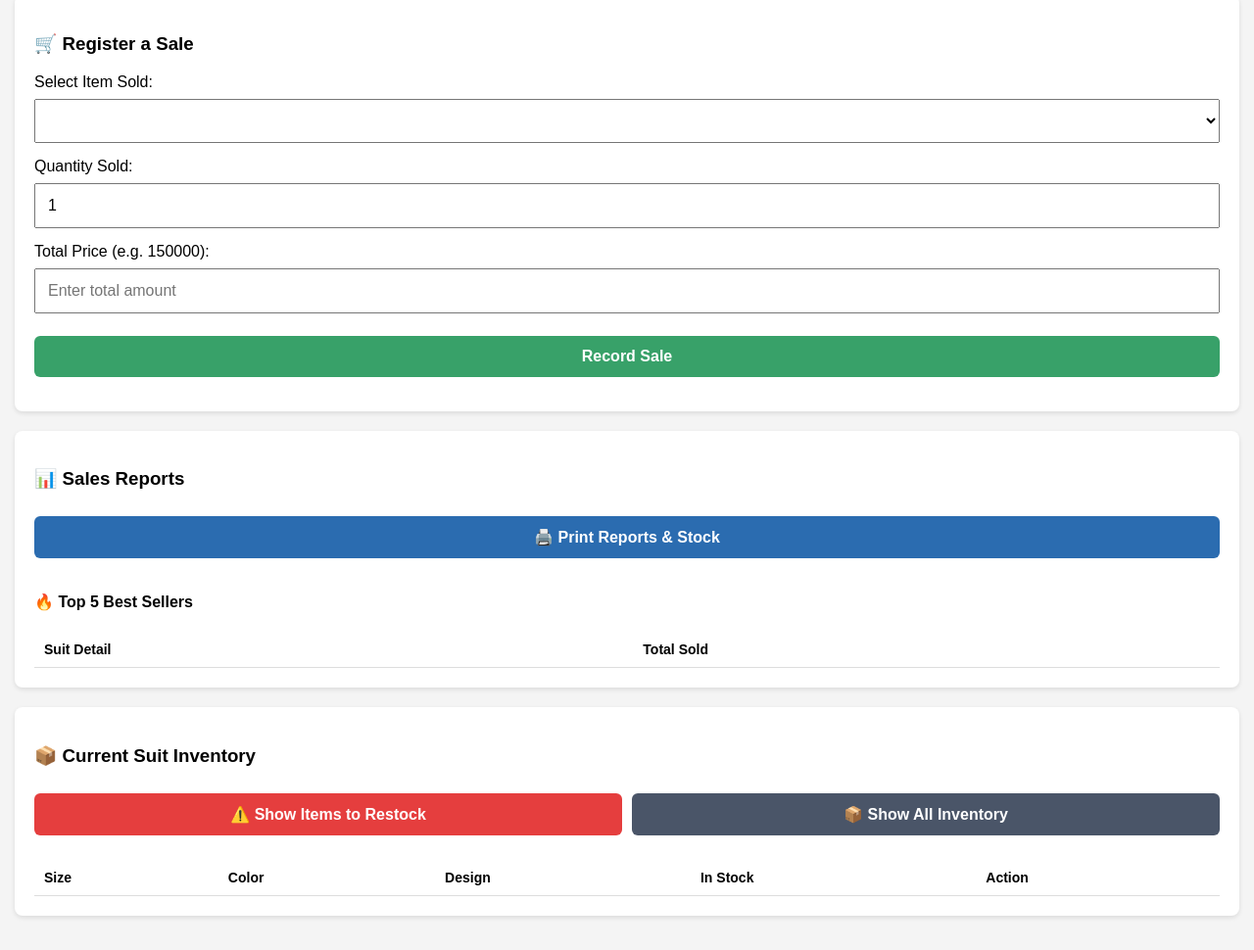
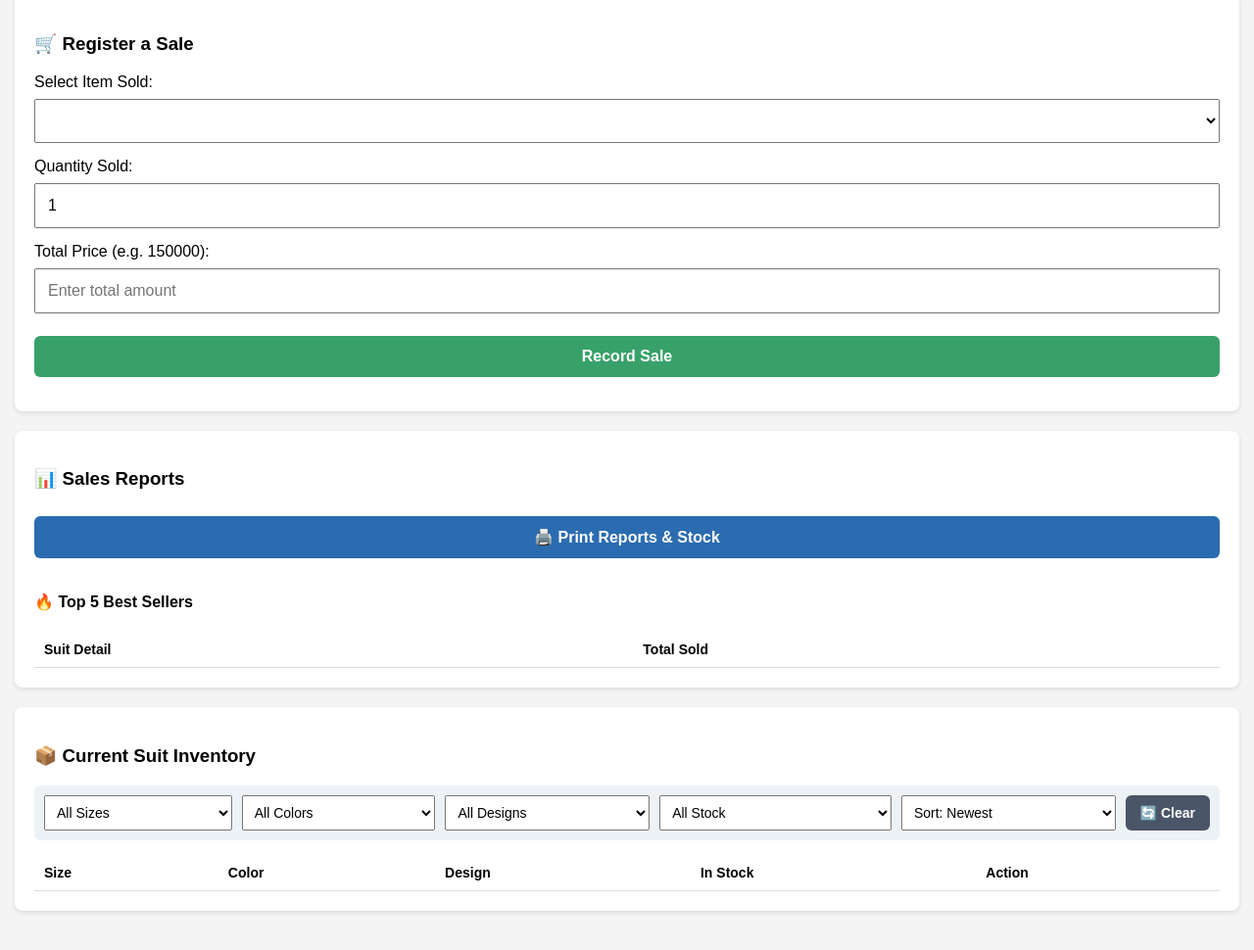
Before and after one commit to Kaligetsagency/Moshi-suits, a website: page public/index.html in a window 1280 px wide. Shown: the part 617-1587 px from the top of the page at 98% size. Drawn offline with Linux system fonts and the light colour scheme; no server answers.

Commit message:
Update index.html

```diff
--- a/public/index.html
+++ b/public/index.html
@@ -11,7 +11,6 @@
         button { background: #1a202c; color: #fff; border: none; font-weight: bold; border-radius: 6px; cursor: pointer; }
         button.print-btn { background: #2b6cb0; }
         button.sell-btn { background: #38a169; }
-        button.alert-btn { background: #e53e3e; }
         table { width: 100%; border-collapse: collapse; margin-top: 10px; }
         th, td { padding: 10px; text-align: left; border-bottom: 1px solid #ddd; font-size: 14px; }
         .grid-reports { display: flex; gap: 10px; flex-wrap: wrap; }
@@ -19,6 +18,10 @@
         .report-box h4 { margin: 0 0 5px 0; color: #4a5568; }
         .report-box p { margin: 0; font-size: 18px; font-weight: bold; }
         .add-link { float: right; font-size: 13px; color: #2b6cb0; text-decoration: none; font-weight: bold; }
+
+        .filter-bar { display: flex; gap: 10px; flex-wrap: wrap; margin-bottom: 15px; background: #edf2f7; padding: 10px; border-radius: 6px; }
+        .filter-bar select { width: auto; flex-grow: 1; margin: 0; padding: 8px; font-size: 14px; }
+        .filter-bar button { width: auto; margin: 0; padding: 8px 15px; font-size: 14px; }
 
         @media print {
             .no-print { display: none !important; }
@@ -42,13 +45,10 @@
             <option value="56">56</option><option value="58">58</option><option value="60">60</option>
             <option value="62">62</option><option value="64">64</option><option value="66">66</option>
         </select>
-
         <label>Correct Color:</label>
         <select id="editColor"></select>
-
         <label>Correct Design:</label>
         <select id="editDesign"></select>
-
         <label>Correct Stock Quantity:</label>
         <input type="number" id="editStock">
 
@@ -84,22 +84,17 @@
         <h3>🛒 Register a Sale</h3>
         <label>Select Item Sold:</label>
         <select id="saleItem"></select>
-
         <label>Quantity Sold:</label>
         <input type="number" id="saleQty" value="1">
-
         <label>Total Price (e.g. 150000):</label>
         <input type="number" id="salePrice" placeholder="Enter total amount">
-
         <button class="sell-btn" onclick="registerSale()">Record Sale</button>
     </div>
 
     <div class="card">
         <h3>📊 Sales Reports</h3>
         <button class="print-btn no-print" onclick="window.print()">🖨️ Print Reports & Stock</button>
-
         <div class="grid-reports" id="summaryReports"></div>
-
         <h4 style="margin-top: 20px;">🔥 Top 5 Best Sellers</h4>
         <table>
             <thead><tr><th>Suit Detail</th><th>Total Sold</th></tr></thead>
@@ -110,9 +105,28 @@
     <div class="card">
         <h3>📦 Current Suit Inventory</h3>
 
-        <div style="display: flex; gap: 10px; margin-bottom: 10px;" class="no-print">
-            <button class="alert-btn" onclick="filterRestock()">⚠️ Show Items to Restock</button>
-            <button style="background: #4a5568;" onclick="renderInventory(allSuitsData)">📦 Show All Inventory</button>
+        <div class="filter-bar no-print">
+            <select id="filterSize" onchange="applyFilters()">
+                <option value="ALL">All Sizes</option>
+                <option value="44">44</option><option value="46">46</option><option value="48">48</option>
+                <option value="50">50</option><option value="52">52</option><option value="54">54</option>
+                <option value="56">56</option><option value="58">58</option><option value="60">60</option>
+                <option value="62">62</option><option value="64">64</option><option value="66">66</option>
+            </select>
+            <select id="filterColor" onchange="applyFilters()"><option value="ALL">All Colors</option></select>
+            <select id="filterDesign" onchange="applyFilters()"><option value="ALL">All Designs</option></select>
+            <select id="filterStock" onchange="applyFilters()">
+                <option value="ALL">All Stock</option>
+                <option value="IN">In Stock Only</option>
+                <option value="OUT">Out of Stock (0)</option>
+            </select>
+            <select id="sortBy" onchange="applyFilters()">
+                <option value="default">Sort: Newest</option>
+                <option value="size">Sort: Size</option>
+                <option value="color">Sort: Color</option>
+                <option value="design">Sort: Design</option>
+            </select>
+            <button style="background: #4a5568;" onclick="resetFilters()">🔄 Clear</button>
         </div>
 
         <table>
@@ -122,7 +136,7 @@
     </div>
 
     <script>
-        let allSuitsData = []; // Store globally for filtering
+        let allSuitsData = [];
 
         async function loadDashboard() {
             await fetchOptions();
@@ -131,13 +145,30 @@
         }
 
         async function fetchOptions() {
+            // Save current selections so they are "sticky"
+            const currentColor = document.getElementById('color').value;
+            const currentDesign = document.getElementById('design').value;
+
             const res = await fetch('/api/options');
             const data = await res.json();
 
-            document.getElementById('color').innerHTML = data.colors.map(c => `<option value="${c.name}">${c.name}</option>`).join('');
-            document.getElementById('design').innerHTML = data.designs.map(d => `<option value="${d.name}">${d.name}</option>`).join('');
+            // Populate Dropdowns
+            const colorOptions = data.colors.map(c => `<option value="${c.name}">${c.name}</option>`).join('');
+            const designOptions = data.designs.map(d => `<option value="${d.name}">${d.name}</option>`).join('');
+
+            document.getElementById('color').innerHTML = colorOptions;
+            document.getElementById('design').innerHTML = designOptions;
+
+            // Populate Filters
+            document.getElementById('filterColor').innerHTML = `<option value="ALL">All Colors</option>` + colorOptions;
+            document.getElementById('filterDesign').innerHTML = `<option value="ALL">All Designs</option>` + designOptions;
+
+            // Restore the "sticky" selections if they existed
+            if (currentColor) document.getElementById('color').value = currentColor;
+            if (currentDesign) document.getElementById('design').value = currentDesign;
         }
 
+        // Add New Options
         async function addNewColor() {
             const newColor = prompt("Enter the name of the new color:");
             if(newColor && newColor.trim() !== "") {
@@ -145,7 +176,6 @@
                 fetchOptions();
             }
         }
-
         async function addNewDesign() {
             const newDesign = prompt("Enter the name of the new design:");
             if(newDesign && newDesign.trim() !== "") {
@@ -154,11 +184,12 @@
             }
         }
 
+        // Fetch and Render Inventory
         async function fetchSuits() {
             const res = await fetch('/api/suits');
             allSuitsData = await res.json();
 
-            renderInventory(allSuitsData);
+            applyFilters(); // Apply any active filters immediately
 
             const saleSelect = document.getElementById('saleItem');
             saleSelect.innerHTML = '<option value="">-- Select a Suit --</option>';
@@ -173,9 +204,7 @@
             const tbody = document.getElementById('inventoryBody');
             tbody.innerHTML = '';
             data.forEach(suit => {
-                // Highlight row if stock is 0
                 const rowStyle = suit.stock === 0 ? "background-color: #fff5f5; color: #c53030;" : "";
-
                 tbody.innerHTML += `
                 <tr style="${rowStyle}">
                     <td>${suit.size}</td><td>${suit.color}</td><td>${suit.design}</td><td><b>${suit.stock}</b></td>
@@ -187,34 +216,57 @@
             });
         }
 
-        // Restock Filter
-        function filterRestock() {
-            const restockData = allSuitsData.filter(suit => suit.stock === 0);
-            renderInventory(restockData);
+        // SORT AND FILTER LOGIC
+        function applyFilters() {
+            let filtered = [...allSuitsData];
+
+            const fSize = document.getElementById('filterSize').value;
+            const fColor = document.getElementById('filterColor').value;
+            const fDesign = document.getElementById('filterDesign').value;
+            const fStock = document.getElementById('filterStock').value;
+            const sortMode = document.getElementById('sortBy').value;
+
+            // Filtering
+            if(fSize !== "ALL") filtered = filtered.filter(s => s.size === fSize);
+            if(fColor !== "ALL") filtered = filtered.filter(s => s.color === fColor);
+            if(fDesign !== "ALL") filtered = filtered.filter(s => s.design === fDesign);
+            if(fStock === "OUT") filtered = filtered.filter(s => s.stock === 0);
+            if(fStock === "IN") filtered = filtered.filter(s => s.stock > 0);
+
+            // Sorting
+            if(sortMode === "size") {
+                filtered.sort((a,b) => parseInt(a.size) - parseInt(b.size));
+            } else if(sortMode === "color") {
+                filtered.sort((a,b) => a.color.localeCompare(b.color));
+            } else if(sortMode === "design") {
+                filtered.sort((a,b) => a.design.localeCompare(b.design));
+            }
+
+            renderInventory(filtered);
         }
 
-        // Edit Entry Functions
+        function resetFilters() {
+            document.getElementById('filterSize').value = "ALL";
+            document.getElementById('filterColor').value = "ALL";
+            document.getElementById('filterDesign').value = "ALL";
+            document.getElementById('filterStock').value = "ALL";
+            document.getElementById('sortBy').value = "default";
+            applyFilters();
+        }
+
+        // Edit Functions
         function startEdit(id, size, color, design, stock) {
             const password = prompt("Please enter the Admin Password to edit:");
-            if (password !== "Qwerty") {
-                alert("Incorrect Password!");
-                return;
-            }
+            if (password !== "Qwerty") { alert("Incorrect Password!"); return; }
 
             document.getElementById('editCard').style.display = 'block';
             document.getElementById('editId').value = id;
             document.getElementById('editSize').value = size;
-
-            // Copy dropdown options from the Add Stock section
             document.getElementById('editColor').innerHTML = document.getElementById('color').innerHTML;
             document.getElementById('editColor').value = color;
-
             document.getElementById('editDesign').innerHTML = document.getElementById('design').innerHTML;
             document.getElementById('editDesign').value = design;
-
             document.getElementById('editStock').value = stock;
-
-            // Scroll to top to see the edit form
             window.scrollTo({ top: 0, behavior: 'smooth' });
         }
 
@@ -225,20 +277,13 @@
             const design = document.getElementById('editDesign').value;
             const stock = document.getElementById('editStock').value;
 
-            await fetch(`/api/suits/${id}`, {
-                method: 'PUT',
-                headers: { 'Content-Type': 'application/json' },
-                body: JSON.stringify({ size, color, design, stock })
-            });
-
+            await fetch(`/api/suits/${id}`, { method: 'PUT', headers: { 'Content-Type': 'application/json' }, body: JSON.stringify({ size, color, design, stock }) });
             alert("Entry successfully corrected!");
             document.getElementById('editCard').style.display = 'none';
-            loadDashboard(); // Reload data
+            loadDashboard();
         }
 
-        function cancelEdit() {
-            document.getElementById('editCard').style.display = 'none';
-        }
+        function cancelEdit() { document.getElementById('editCard').style.display = 'none'; }
 
         // Add Stock Function
         async function addSuit() {
@@ -250,6 +295,10 @@
             if(!stock || stock <= 0) return alert("Enter a valid quantity!");
 
             await fetch('/api/suits', { method: 'POST', headers: { 'Content-Type': 'application/json' }, body: JSON.stringify({ size, color, design, stock }) });
+
+            // Note: We intentionally do NOT reset size, color, or design here to keep them sticky!
+            document.getElementById('stock').value = 1; // Only reset the quantity back to 1
+
             alert("Stock Added!");
             loadDashboard();
         }
@@ -265,7 +314,6 @@
             if(!total_price) return alert("Enter the total price.");
 
             await fetch('/api/sales', { method: 'POST', headers: { 'Content-Type': 'application/json' }, body: JSON.stringify({ suit_id, quantity, total_price }) });
-
             document.getElementById('salePrice').value = '';
             alert("Sale Recorded successfully!");
             loadDashboard();
@@ -296,4 +344,4 @@
         loadDashboard();
     </script>
 </body>
-</html>
+                          </html>
```
